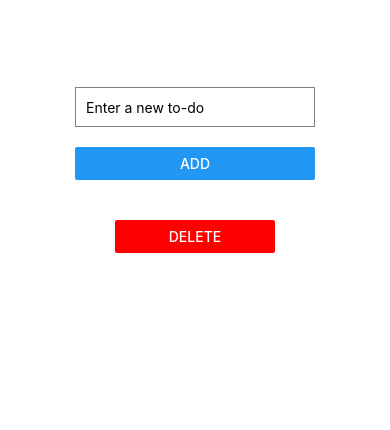
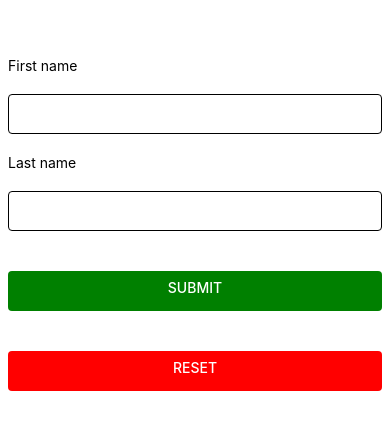
Before and after one commit to Maneesshh/Todo-in-RN, a React Native app: screen / in a window 390 px wide. Shown: the part 204-634 px from the top of the page. Built offline with nearby package versions, Linux system fonts and the light colour scheme.

Commit message:
git hooks forms

```diff
--- a/App.js
+++ b/App.js
@@ -1,24 +1,27 @@
-import {StyleSheet, View} from 'react-native';
+import {StyleSheet, View,Button} from 'react-native';
 const PlaceholderImage = require('./assets/Images/ggg.jpg');
 import ImageViewer from './Components/ImageViewer';
 import Todo from "./Components/Todo";
+import Rct from "./Components/RCt";
+import React from "react";
 export default function App() {
     return (
         <View style={styles.container}>
-            {/*<View style={styles.imageContainer}>*/}
+            {/*   <View style={styles.imageContainer}>*/}
             {/*    <ImageViewer placeholderImageSource={PlaceholderImage} />*/}
             {/*</View>*/}
-            <View style={styles.footer}>
-                {/*<Button theme="primary" label="Click Me Please !"/>*/}
-            </View>
-            <Todo/>
+            {/* <View style={styles.footer}>*/}
+            {/* /!*<Button theme="primary" title="Click Me Please !"/>*!/*/}
+            {/*   </View>*/}
+            {/*<Todo/>*/}
+            <Rct/>
+
         </View>
     );
 }
 const styles = StyleSheet.create({
     container: {
         flex: 1,
-        alignItems: 'center',
         backgroundColor: 'white'
     },
     imageContainer: {
--- /dev/null
+++ b/Components/RCt.js
@@ -0,0 +1,116 @@
+import * as React from 'react';
+import { Text, View, StyleSheet, TextInput, Button, Alert } from 'react-native';
+import { useForm, Controller } from 'react-hook-form';
+import Constants from 'expo-constants';
+
+export default () => {
+    const { register, setValue, handleSubmit, control, reset, formState: { errors } } = useForm({
+        defaultValues: {
+            firstName: '',
+            lastName: ''
+        }
+    });
+    const onSubmit = data => {
+       alert(data.firstName+" "+data.lastName);
+    };
+
+    console.log('errors', errors);
+
+    return (
+        <View style={styles.container}>
+            <Text style={styles.label}>First name</Text>
+            <Controller
+                control={control}
+                render={({field: { onChange, onBlur, value }}) => (
+                    <TextInput
+                        style={styles.input}
+                        onBlur={onBlur}
+                        onChangeText={value => onChange(value)}
+                        value={value}
+                    />
+                )}
+                name="firstName"
+                rules={{ required: true }}
+                defaultValue=""
+            />
+            {errors.firstName && <Text style={styles.error}>First Name is required.</Text>}
+
+            <Text style={styles.label}>Last name</Text>
+            <Controller
+                control={control}
+                render={({field: { onChange, onBlur, value }}) => (
+                    <TextInput
+                        style={styles.input}
+                        onBlur={onBlur}
+                        onChangeText={value => onChange(value)}
+                        value={value}
+                    />
+                )}
+                name="lastName"
+                rules={{ required: true }}
+            />
+            {errors.lastName && <Text style={styles.error}>Last Name is required.</Text>}
+            <View style={styles.button}>
+                <Button
+                    color
+                    title="Submit"
+                    onPress={handleSubmit(onSubmit)}
+                />
+            </View>
+            <View style={styles.button1}>
+                <Button
+                    color="Red"
+                    title="Reset"
+                    onPress={() => {
+                        reset({
+                            firstName: '',
+                            lastName: ''
+                        })
+                    }}
+                />
+            </View>
+        </View>
+    );
+};
+
+const styles = StyleSheet.create({
+    label: {
+        color: 'black',
+        margin: 20,
+        marginLeft: 0,
+    },
+    error:{
+        color:'red',
+        padding:5,
+
+    },
+    button: {
+        marginTop: 40,
+        color: 'white',
+        height: 40,
+        backgroundColor: 'green',
+        borderRadius: 4,
+    },
+    button1: {
+        marginTop: 40,
+        color: 'white',
+        height: 40,
+        backgroundColor: 'red',
+        borderRadius: 4,
+    },
+    container: {
+        flex: 1,
+        justifyContent: 'center',
+        paddingTop: Constants.statusBarHeight,
+        padding: 8,
+        backgroundColor: '#fff',
+    },
+    input: {
+        backgroundColor: 'white',
+        borderColor: 'black',
+        height: 40,
+        padding: 10,
+        borderRadius: 4,
+        borderWidth:1,
+    },
+});
--- a/Components/Todo.js
+++ b/Components/Todo.js
@@ -1,5 +1,5 @@
 import React, { useState } from 'react';
-import {View, Text, StyleSheet, Button, TextInput, Switch} from 'react-native';
+import {View, Text, StyleSheet, Button, TextInput} from 'react-native';
 
 const TodoList = () => {
     const [todos, setTodos] = useState([]);
@@ -56,9 +56,7 @@ const styles = StyleSheet.create({
     todoText: {
         fontSize: 16,
     },
-    completedText: {
-        color: 'red',
-    },
+
 });
 
 export default TodoList;
```
Also changed, not shown: package.json (+9 -5 lines), 1 other file (tests, documents, lock files or other folders).
